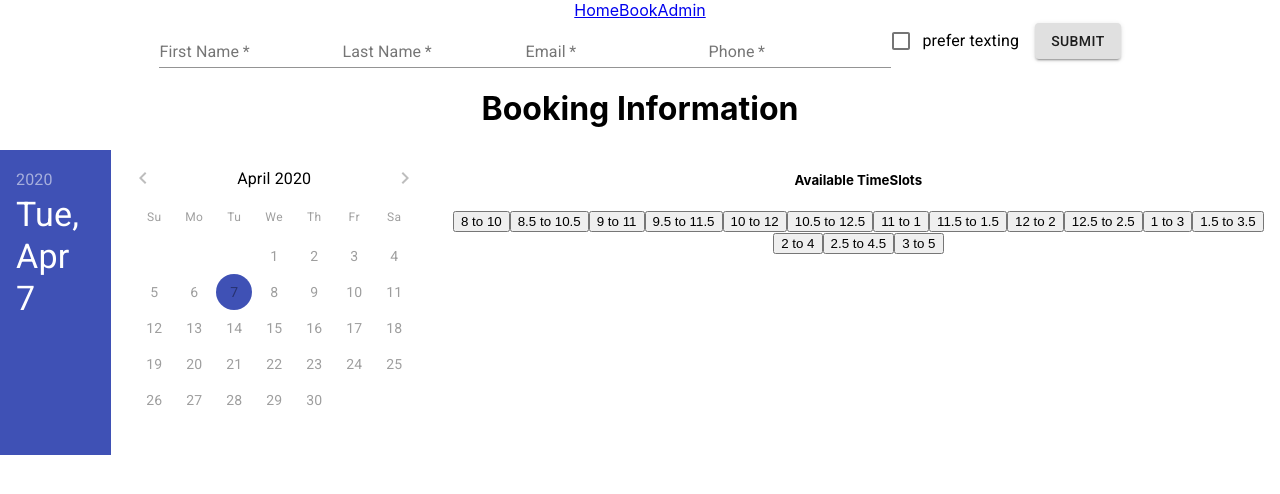
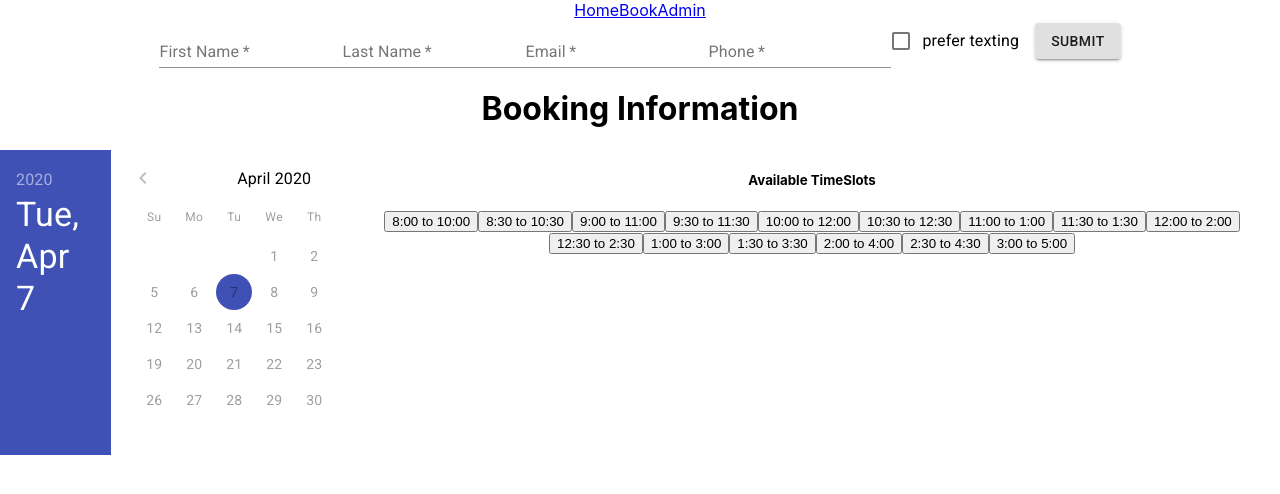
Before and after one commit to julienguyenn/car-detailing-site, a React (Create React App) app in the folder client/: page /book in a window 1280 px wide. Shown: the top 494 px of the page. Built offline with nearby package versions, Linux system fonts and the light colour scheme; no server answers.

Commit message:
formatted times to readable

```diff
--- a/client/src/booking/SingleTimeSlot.js
+++ b/client/src/booking/SingleTimeSlot.js
@@ -1,9 +1,11 @@
 import React from 'react';
 
 export default function SingleTimeSlot({ start, end }) {
+  const formattedStart = Number(start) % 1 === 0.5 ? `${Number(start) - 0.5}:30` : `${Number(start)}:00`;
+  const formattedEnd = Number(end) % 1 === 0.5 ? `${Number(end) - 0.5}:30` : `${Number(end)}:00`;
   return (
     <button>
-      {start} to {end}
+      {formattedStart} to {formattedEnd}
     </button>
   )
 }
```
